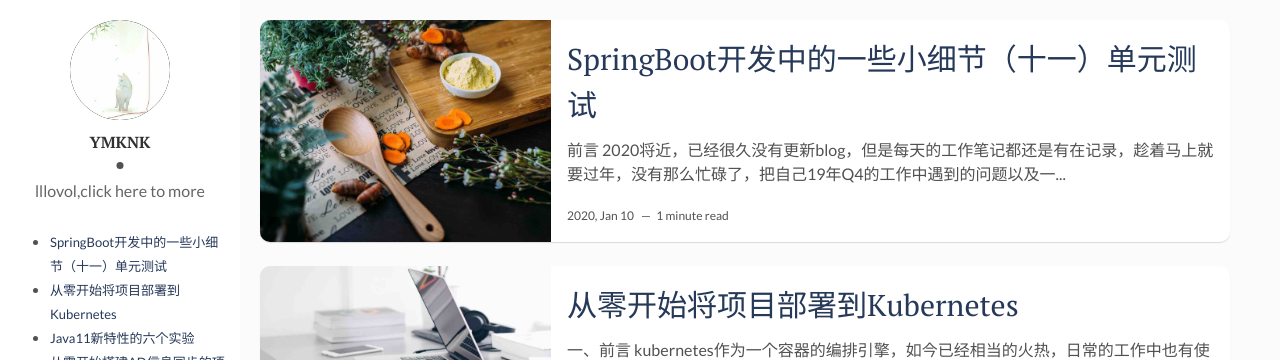
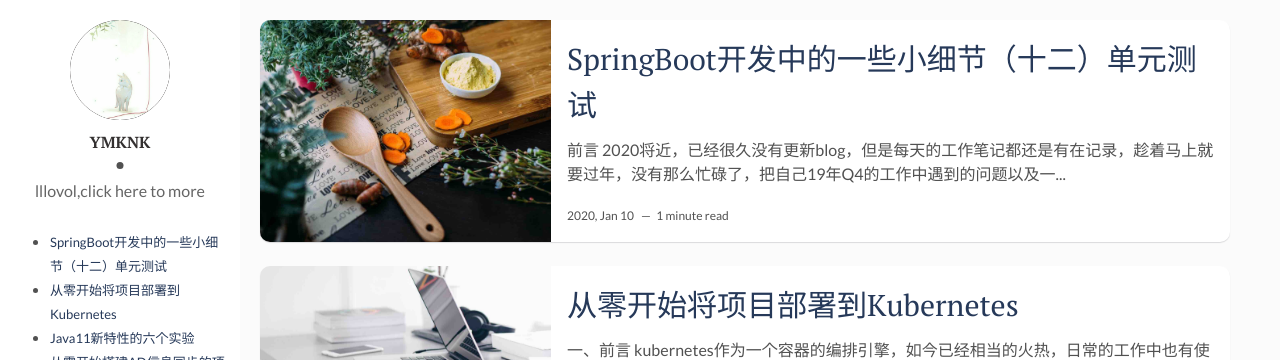
Before and after one commit to ymkNK/ymkNK.github.io, a Jekyll site: the page built from index.html, in a window 1280 px wide and 900 px high. Shown: the top 360 px of the window. Built offline with Jekyll 4.4.1, drawn with Linux system fonts in a browser that asks for light colours; the list of posts is cut into pages by our own code; comment, search, counter and statistics services are not loaded.

Commit message:
2020-01-13-change-the-wrong-title-to-correct-title

```diff
--- a/_posts/spring/2020-01-10-spring12.md
+++ b/_posts/spring/2020-01-10-spring12.md
@@ -1,7 +1,7 @@
 ---
 layout: post
-title: SpringBoot开发中的一些小细节（十一）单元测试
-subtitle: spring11
+title: SpringBoot开发中的一些小细节（十二）单元测试
+subtitle: spring12
 author: ymkNK
 date: 2020-01-10 19:07:19 +0800
 categories: Spring
```
